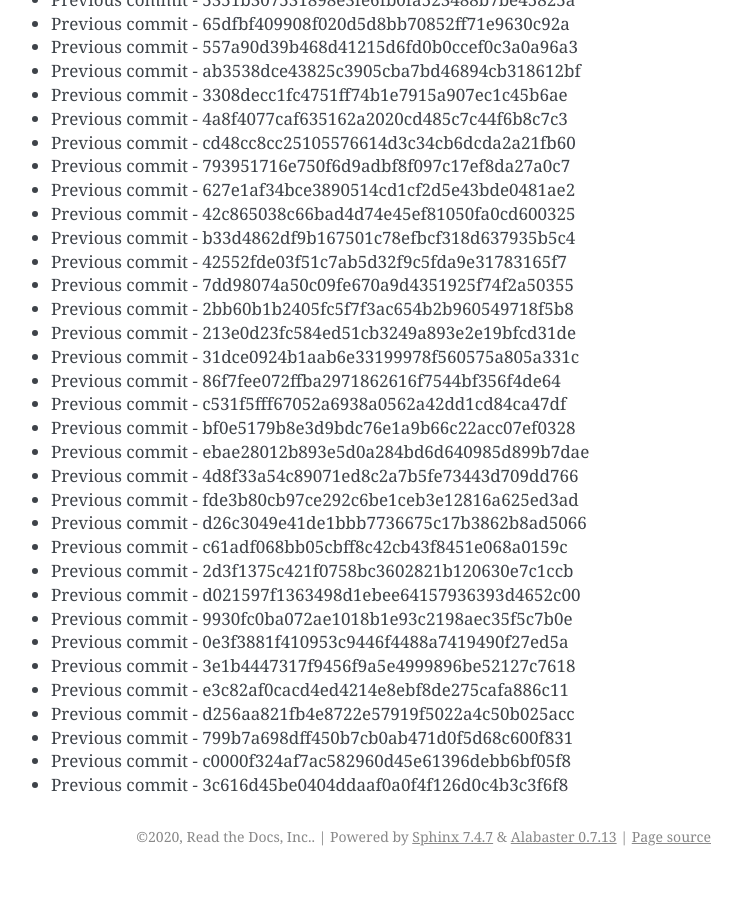
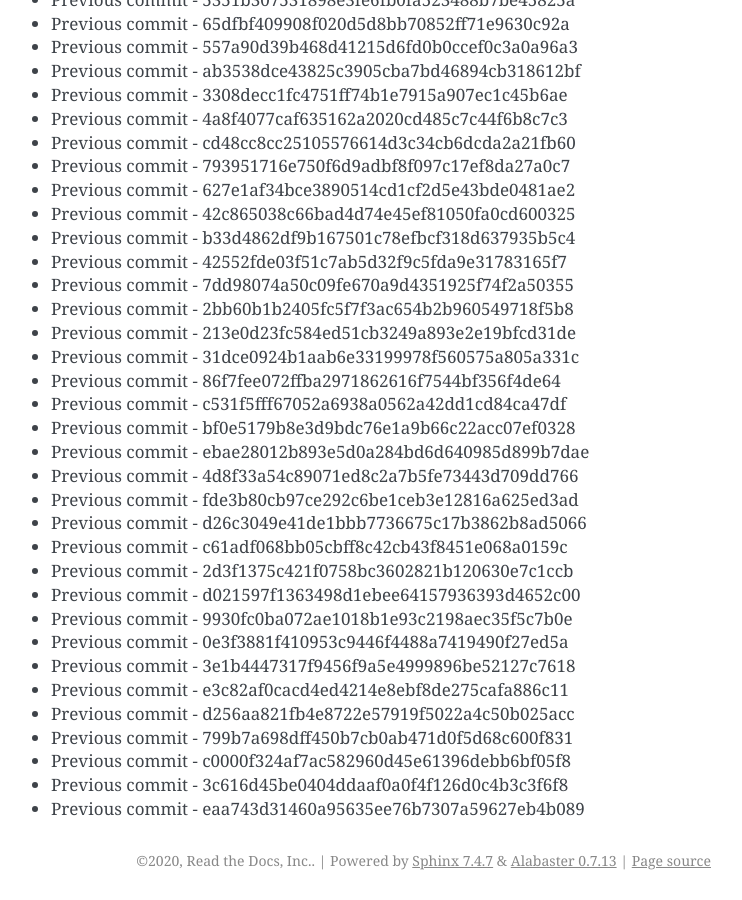
Before and after one commit to readthedocs/rtd-git-stresstest, a Sphinx documentation site: the page built from docs/updates.rst, in a window 1280 px wide and 900 px high, scrolled down 51938 px. Shown: the whole window, without its empty margins (399-1141 px from the left). Built offline with Sphinx 7.4.7, drawn with Linux system fonts in a browser that asks for light colours; before the commit the page ends 52814 px from its top, so only the background shows below that.

Commit message:
Generating commit from previous: eaa743d31460a95635ee76b7307a59627eb4b089

```diff
--- a/docs/updates.rst
+++ b/docs/updates.rst
@@ -2214,3 +2214,4 @@ It can be tested for any performance characteristics.
 * Previous commit - 799b7a698dff450b7cb0ab471d0f5d68c600f831
 * Previous commit - c0000f324af7ac582960d45e61396debb6bf05f8
 * Previous commit - 3c616d45be0404ddaaf0a0f4f126d0c4b3c3f6f8
+* Previous commit - eaa743d31460a95635ee76b7307a59627eb4b089
```
